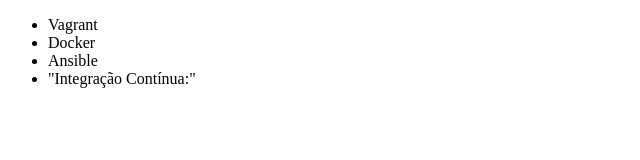
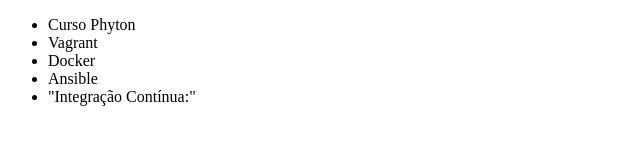
Before and after one commit to dyrj/alura1, a plain HTML site: page index.html in a window 1280 px wide. Shown: the whole page, without its empty margins (0-640 px from the left). Drawn offline with Linux system fonts and the light colour scheme.

Commit message:
acrescentei curso de phyton

```diff
--- a/index.html
+++ b/index.html
@@ -6,6 +6,7 @@
 </head>
 <body>
     <ul>
+        <li>Curso Phyton</li>
         <li>Vagrant</li>
         <li>Docker</li>
         <li>Ansible</li>
```
